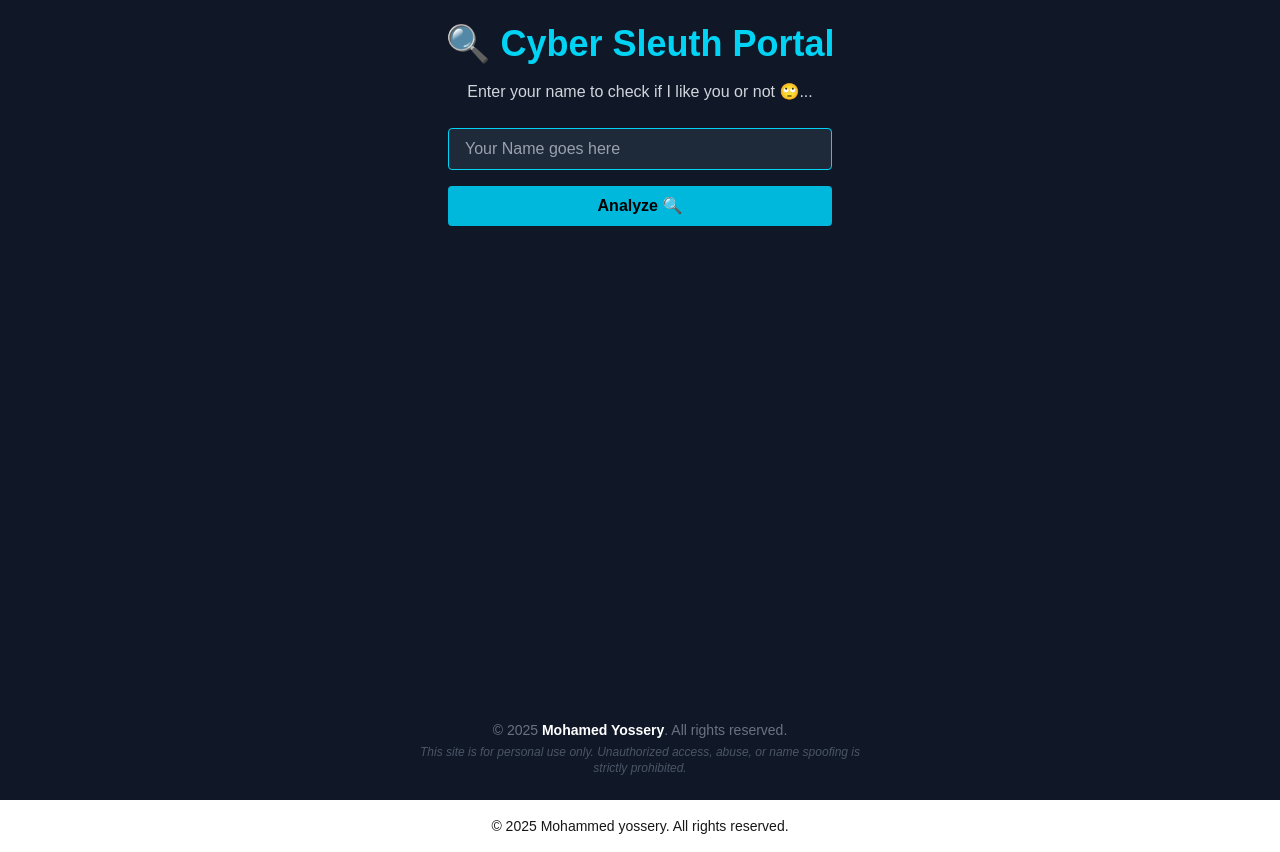
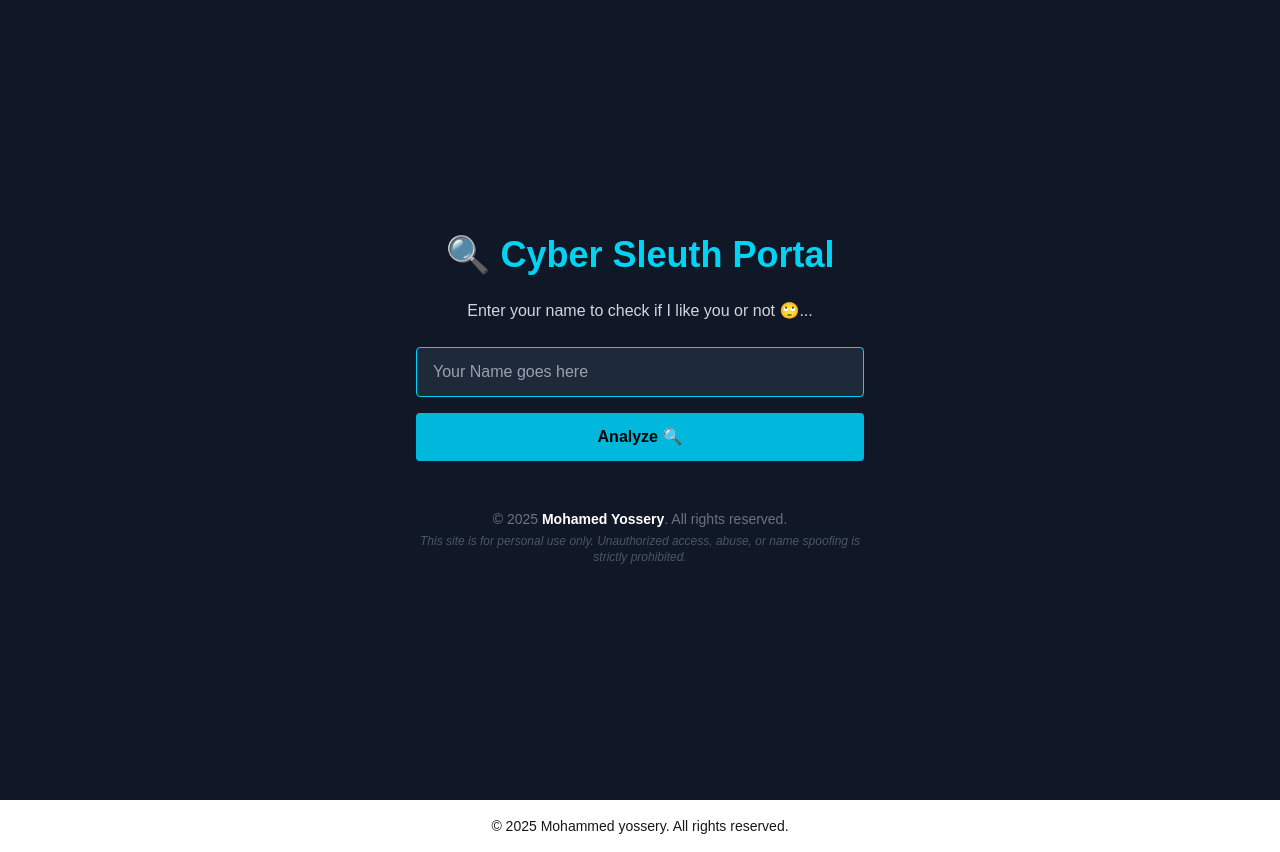
Before and after one commit to Ro0tReaper/yosseryisheretosavethedayagain, a Next.js app: page / in a window 1280 px wide. Built offline with nearby package versions, Linux system fonts and the light colour scheme.

Commit message:
fixed alignment

```diff
--- a/src/pages/index.tsx
+++ b/src/pages/index.tsx
@@ -17,7 +17,6 @@ export default function Home() {
 
   const handleSubmit = (e: React.FormEvent) => {
     e.preventDefault()
-
     const normalized = name.trim().toLowerCase()
 
     if (!normalized) {
@@ -42,21 +41,21 @@ export default function Home() {
   }
 
   return (
-    <main className="flex flex-col items-center justify-between min-h-screen bg-gray-900 text-white p-6">
+    <main className="min-h-screen flex flex-col justify-center items-center bg-gray-900 text-white px-4 py-8">
       <motion.div
         initial={{ opacity: 0, y: 30 }}
         animate={{ opacity: 1, y: 0 }}
         transition={{ duration: 0.6 }}
-        className="flex flex-col items-center"
+        className="w-full max-w-md space-y-6 text-center"
       >
-        <h1 className="text-4xl font-extrabold text-cyan-400 mb-4">🔍 Cyber Sleuth Portal</h1>
-        <p className="mb-6 text-center text-gray-300">Enter your name to check if I like you or not 🙄...</p>
+        <h1 className="text-4xl font-extrabold text-cyan-400">🔍 Cyber Sleuth Portal</h1>
+        <p className="text-gray-300 text-base">Enter your name to check if I like you or not 🙄...</p>
 
-        <form onSubmit={handleSubmit} className="flex flex-col items-center w-full max-w-sm">
+        <form onSubmit={handleSubmit} className="space-y-4">
           <input
             type="text"
             placeholder="Your Name goes here"
-            className="px-4 py-2 w-full rounded border border-cyan-400 bg-gray-800 text-white placeholder-gray-400 focus:outline-none focus:ring-2 focus:ring-cyan-500 mb-4"
+            className="w-full px-4 py-3 rounded border border-cyan-400 bg-gray-800 text-white placeholder-gray-400 focus:outline-none focus:ring-2 focus:ring-cyan-500"
             value={name}
             onChange={(e) => {
               setName(e.target.value)
@@ -65,7 +64,7 @@ export default function Home() {
           />
           <button
             type="submit"
-            className="px-6 py-2 bg-cyan-500 text-black font-bold rounded hover:bg-cyan-400 transition w-full"
+            className="w-full px-6 py-3 bg-cyan-500 text-black font-bold rounded hover:bg-cyan-400 transition"
           >
             Analyze 🔍
           </button>
@@ -73,7 +72,7 @@ export default function Home() {
 
         {error && (
           <motion.p
-            className="mt-4 text-red-400 font-mono"
+            className="text-red-400 font-mono"
             initial={{ opacity: 0 }}
             animate={{ opacity: 1 }}
           >
@@ -82,12 +81,12 @@ export default function Home() {
         )}
       </motion.div>
 
-      {/* Legal Section */}
+      {/* Legal Footer */}
       <motion.footer
-        className="mt-20 text-sm text-gray-500 text-center max-w-md"
+        className="mt-12 text-sm text-gray-500 text-center max-w-md"
         initial={{ opacity: 0 }}
         animate={{ opacity: 1 }}
-        transition={{ delay: 0.5, duration: 0.6 }}
+        transition={{ delay: 0.4, duration: 0.6 }}
       >
         <p>
           &copy; 2025 <span className="text-white font-semibold">Mohamed Yossery</span>. All rights reserved.
```
